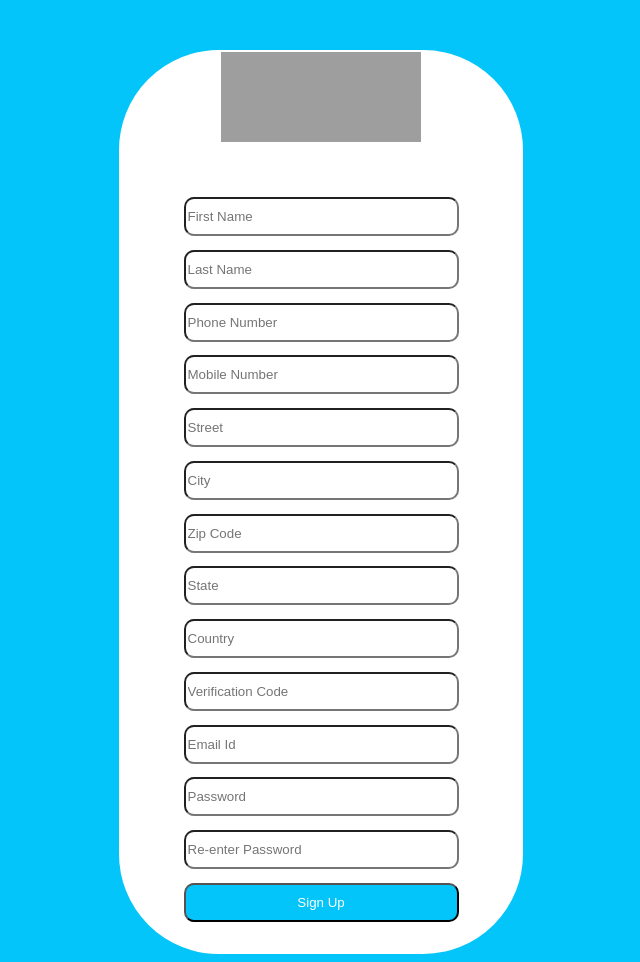
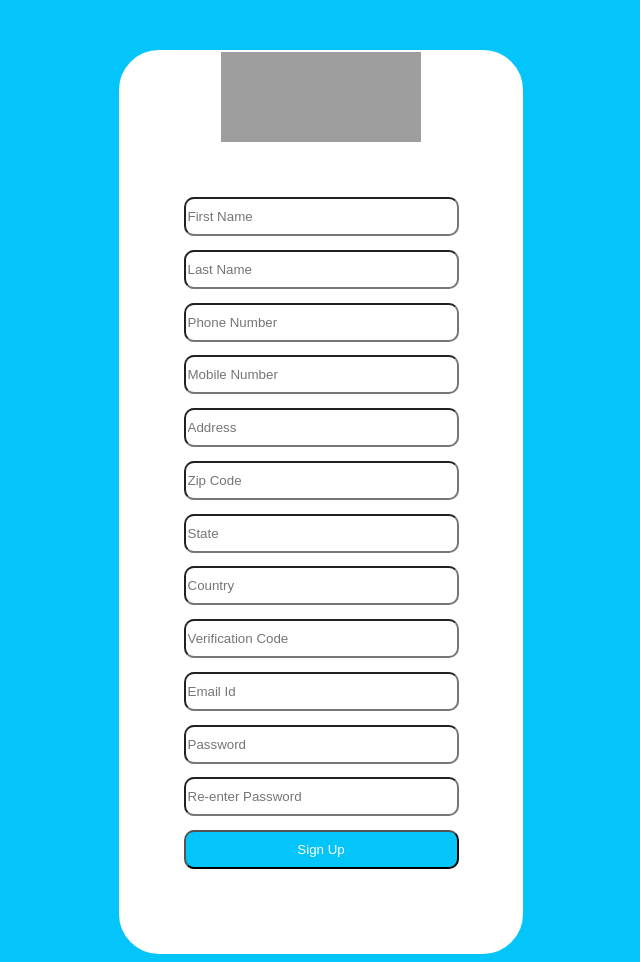
Before and after one commit to aishwaryabhataress123/Salesforce-Org, a PHP site: page /signup.php in a window 1280 px wide. Shown: the whole page, without its empty margins (319-959 px from the left). Run offline with PHP 8.4, Linux system fonts and the light colour scheme; grey boxes are pictures that could not be loaded.

Commit message:
Update signup.php

```diff
--- a/signup.php
+++ b/signup.php
@@ -8,7 +8,7 @@
 			align:center;
 			background-color:white;
 			border: 2px solid white;
-			border-radius:100px;
+			border-radius:40px;
 			margin-left:auto;
 			margin-right:auto;
 			margin-top:50px;
@@ -48,15 +48,14 @@
 				<input type="text" name="lastname" placeholder="Last Name" class="credentials" style="margin-top:5%;">
 				<input type="number" name="phonenumber" placeholder="Phone Number" class="credentials" style="margin-top:5%;">
 				<input type="number" name="mobilenumber" placeholder="Mobile Number" class="credentials" style="margin-top:5%;">
-				<input type="text" name="street" placeholder="Street" class="credentials" style="margin-top:5%;">
-				<input type="text" name="city" placeholder="City" class="credentials" style="margin-top:5%;">
+				<input type="textarea" name="address" placeholder="Address" class="credentials" style="margin-top:5%;">
 				<input type="number" name="zipcode" placeholder="Zip Code" class="credentials" style="margin-top:5%;">
 				<input type="text" name="state" placeholder="State" class="credentials" style="margin-top:5%;">
 				<input type="text" name="country" placeholder="Country" class="credentials" style="margin-top:5%;">
 				<input type="text" name="verificationcode" placeholder="Verification Code" class="credentials" style="margin-top:5%;">
 				<input type="text" name="emailid" placeholder="Email Id" class="credentials" style="margin-top:5%;">
 				<input type="password" name="password" placeholder="Password" class="credentials" style=" margin-top:5%;">
-				<input type="repassword" name="repassword" placeholder="Re-enter Password" class="credentials" style=" margin-top:5%;">
+				<input type="password" name="repassword" placeholder="Re-enter Password" class="credentials" style=" margin-top:5%;">
 				<form action="signin.php">
 					<button type="submit" name="submit" class="credentials" action="index.php" style="margin-top:5%; text-align:center; background-color:#04C5F9; color:white;"> Sign Up </button>
 				</form>
```
